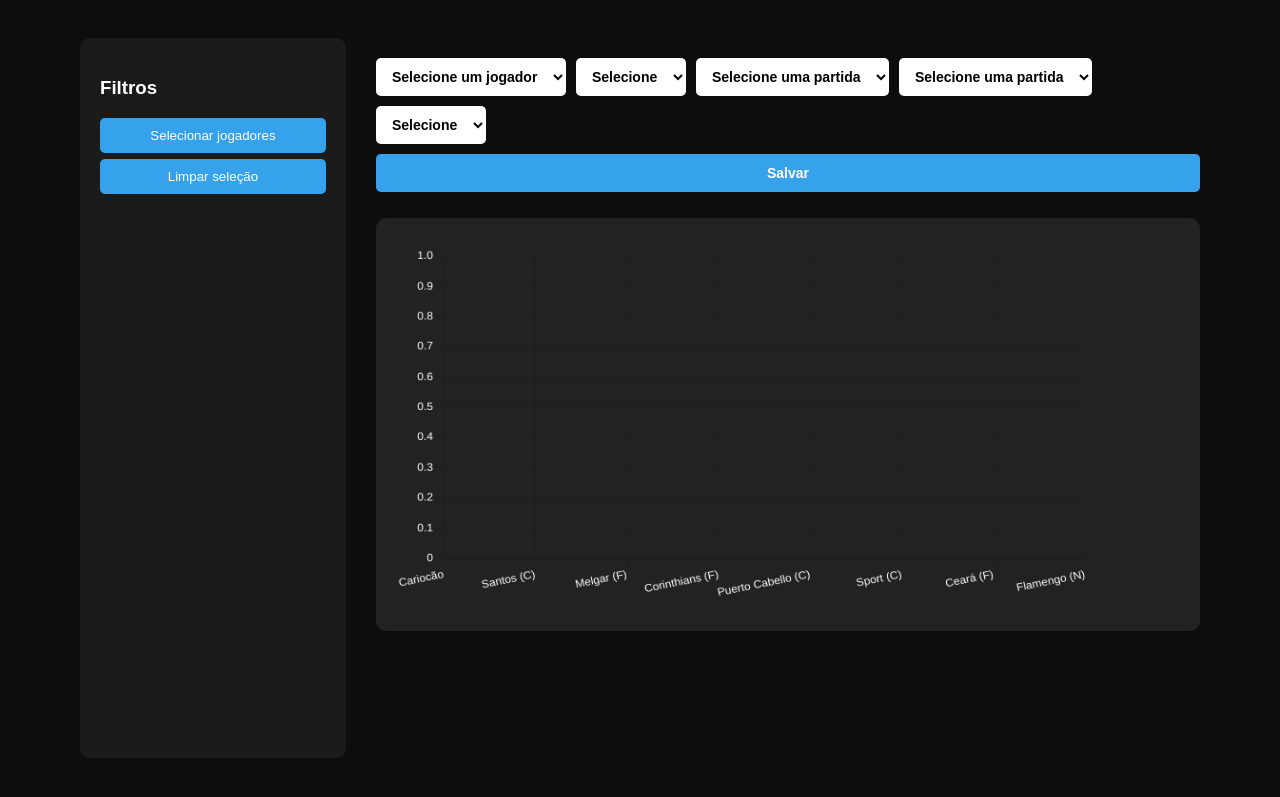
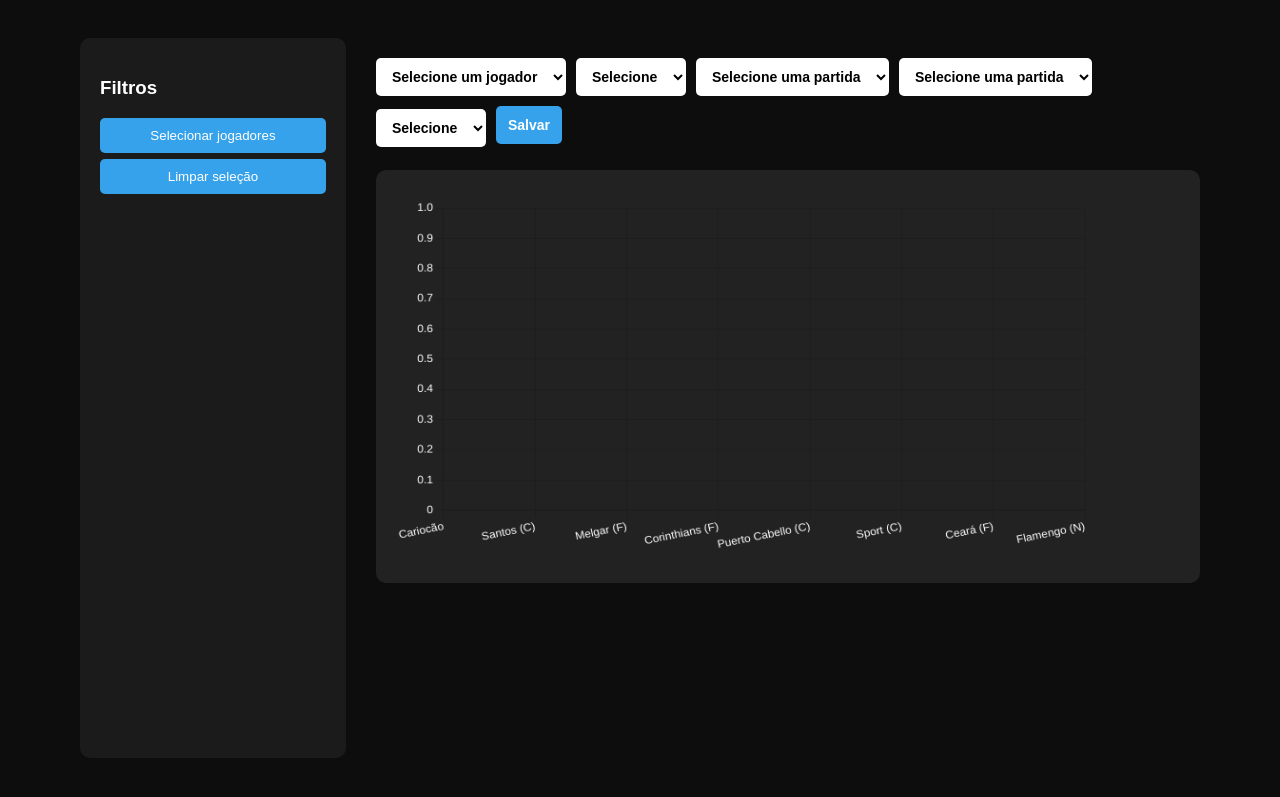
Before and after one commit to AnderDiniz/Expresso1923, a plain HTML site: page ibovasco.html in a window 1280 px wide. Shown: the part 81-878 px from the top of the page. Drawn offline with nearby package versions, Linux system fonts and the light colour scheme; no server answers.

Commit message:
Update ibovasco.html

```diff
--- a/ibovasco.html
+++ b/ibovasco.html
@@ -51,7 +51,7 @@
   button {
     padding: 10px;
   margin-bottom: 6px;
-    width: 100%;
+  width: auto; /* <<< resolve o problema */
     background: #36A2EB;
     color: white;
     border: none;
@@ -214,35 +214,33 @@
 }
 
 
+.top-filtros select,
+.top-filtros button {
+  height: 38px;
+  padding: 0 12px;
+  font-size: 14px;
+  font-weight: bold;
+  line-height: 38px; /* 👈 ISSO É ESSENCIAL */
+  border: none;
+  border-radius: 5px;
+  box-sizing: border-box;
+  display: flex;
+  align-items: center;
+  justify-content: center;
+}
+
 .top-filtros select {
-  padding: 8px 12px;
-  border-radius: 5px;
-  border: none;
-  font-weight: bold;
-  font-size: 14px;
   background-color: white;
   color: black;
   cursor: pointer;
-  height: 38px; /* altura padrão para igualar ao botão */
-  box-sizing: border-box;
 }
 
 .top-filtros button {
-  padding: 8px 12px;
-  border-radius: 5px;
-  border: none;
-  font-weight: bold;
-  font-size: 14px;
   background-color: #36A2EB;
   color: white;
   cursor: pointer;
   transition: background 0.3s;
-  height: 38px; /* mesma altura do select */
-  box-sizing: border-box;
 }
-
-
-
 
 
 
@@ -251,7 +249,9 @@
 }
 
 
-
+.sidebar-button {
+  width: 100%;
+}
 
   </style>
 </head>
@@ -265,8 +265,10 @@
   <div class="layout">
     <aside id="sidebar">
       <h3>Filtros</h3>
-  <button id="toggleFiltro">Selecionar jogadores</button>
-  <button id="clearFiltro">Limpar seleção</button>
+
+      <button id="toggleFiltro" class="sidebar-button">Selecionar jogadores</button>
+      <button id="clearFiltro" class="sidebar-button">Limpar seleção</button>
+
       <div id="multiFiltroWrapper" class="multi-filtro-wrapper">
         <div id="multiFiltro" class="multi-filtro"></div>
       </div>
@@ -659,17 +661,5 @@ async function salvarAvaliacao() {
 
 
 </script>
-
-
-
-
-
-
-
 </body>
-
-
-
-
-
 </html>
```
Lines whose indentation alone changed are shown as unchanged.
